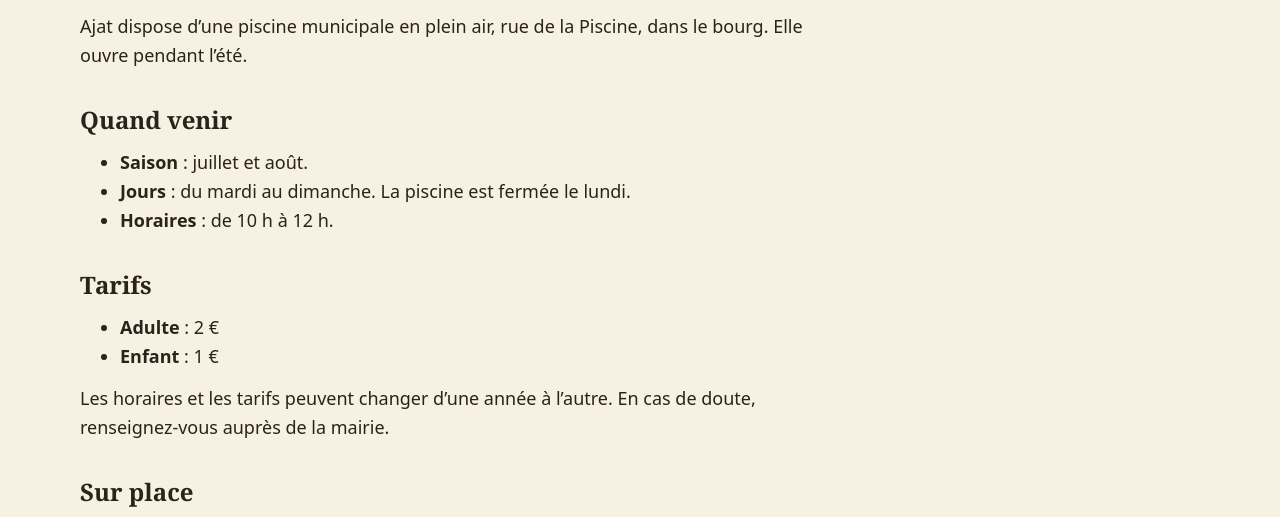
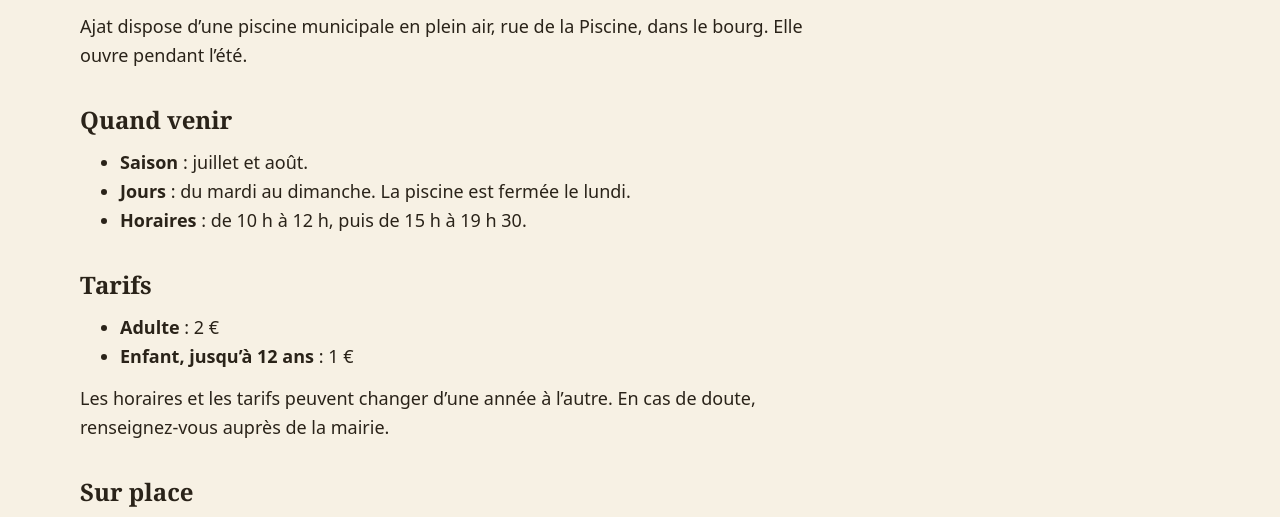
Before and after one commit to k1n0b0n/ajat-mairie, an Astro site: page /decouvrir/piscine in a window 1280 px wide. Shown: the part 234-751 px from the top of the page. Built offline with nearby package versions, Linux system fonts and the light colour scheme; Astro itself is replaced by a stand-in of ours; a web font is replaced by a local one.

Commit message:
fix: complète les horaires d'après-midi et l'âge du tarif enfant de la piscine

```diff
--- a/src/content/pages/decouvrir/piscine.md
+++ b/src/content/pages/decouvrir/piscine.md
@@ -11,12 +11,12 @@ Ajat dispose d'une piscine municipale en plein air, rue de la Piscine, dans le b
 
 - **Saison** : juillet et août.
 - **Jours** : du mardi au dimanche. La piscine est fermée le lundi.
-- **Horaires** : de 10 h à 12 h.
+- **Horaires** : de 10 h à 12 h, puis de 15 h à 19 h 30.
 
 ## Tarifs
 
 - **Adulte** : 2 €
-- **Enfant** : 1 €
+- **Enfant, jusqu'à 12 ans** : 1 €
 
 Les horaires et les tarifs peuvent changer d'une année à l'autre. En cas de doute, renseignez-vous auprès de la mairie.
 
```
Also changed, not shown: docs/contenus-a-fournir.md (+1 -1 lines).
